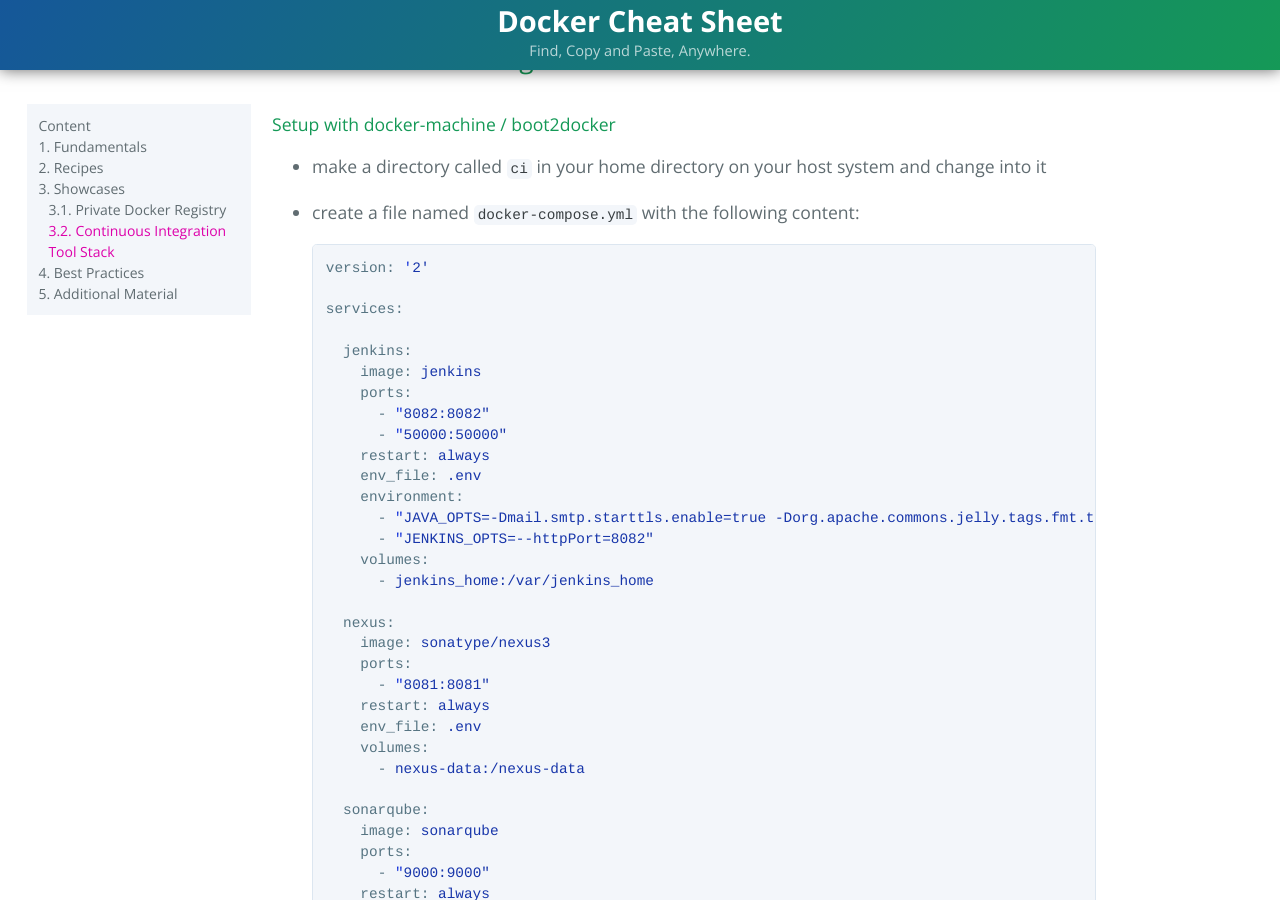
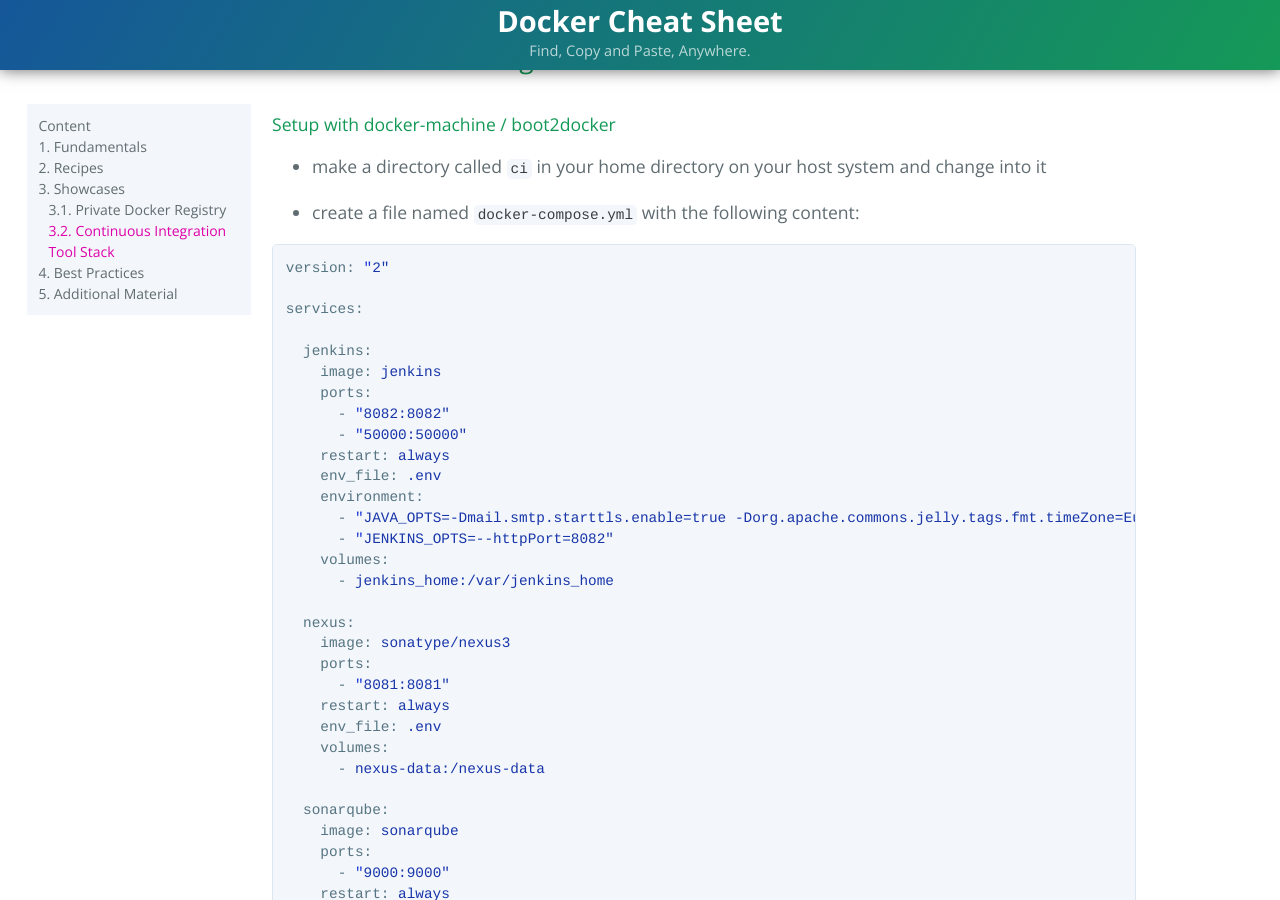
Before and after one commit to JensPiegsa/docker-cheat-sheet, a Jekyll site: the page built from index.md, in a window 1280 px wide and 900 px high, scrolled down 9576 px. Built offline with Jekyll 4.4.1, drawn with Linux system fonts in a browser that asks for light colours.

Commit message:
content update

````diff
--- a/_config.yml
+++ b/_config.yml
@@ -3,5 +3,4 @@
    input: GFM
    auto_ids: true
    hard_wrap: false
-#highlighter: rouge
-highlighter: pygments
+highlighter: rouge
--- a/index.md
+++ b/index.md
@@ -428,8 +428,8 @@
 
 * create a file named `docker-compose.yml` with the following content:
 
-{% highlight yaml %}
-version: '2'
+``` yaml
+version: "2"
 
 services:
 
@@ -497,7 +497,7 @@
   sonarqube_bundled-plugins:
   postgresql:
   postgresql_data:
-{% endhighlight %}
+```
 
 * create a second file named `.env` that defines a timezone:
 
````
